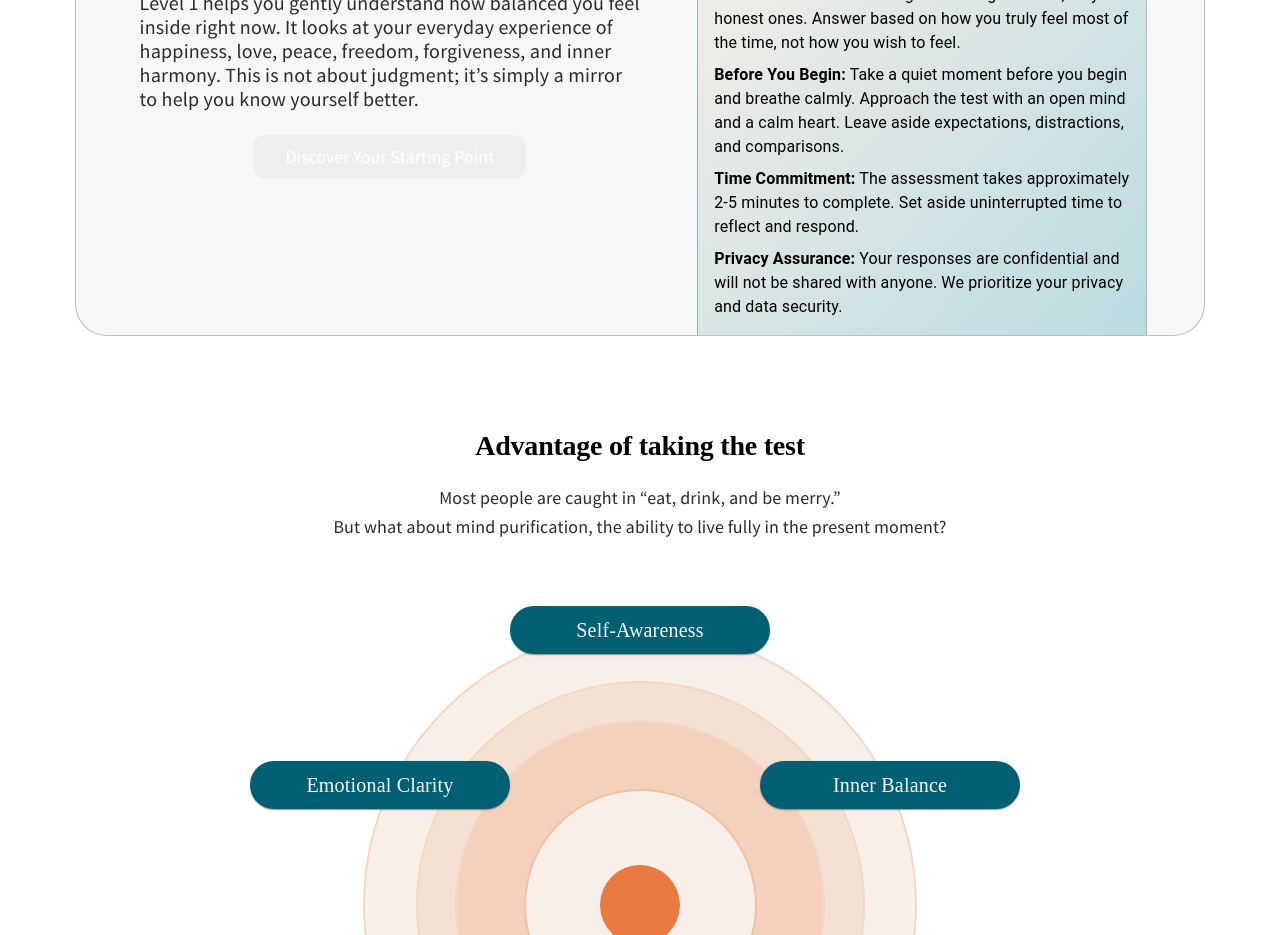
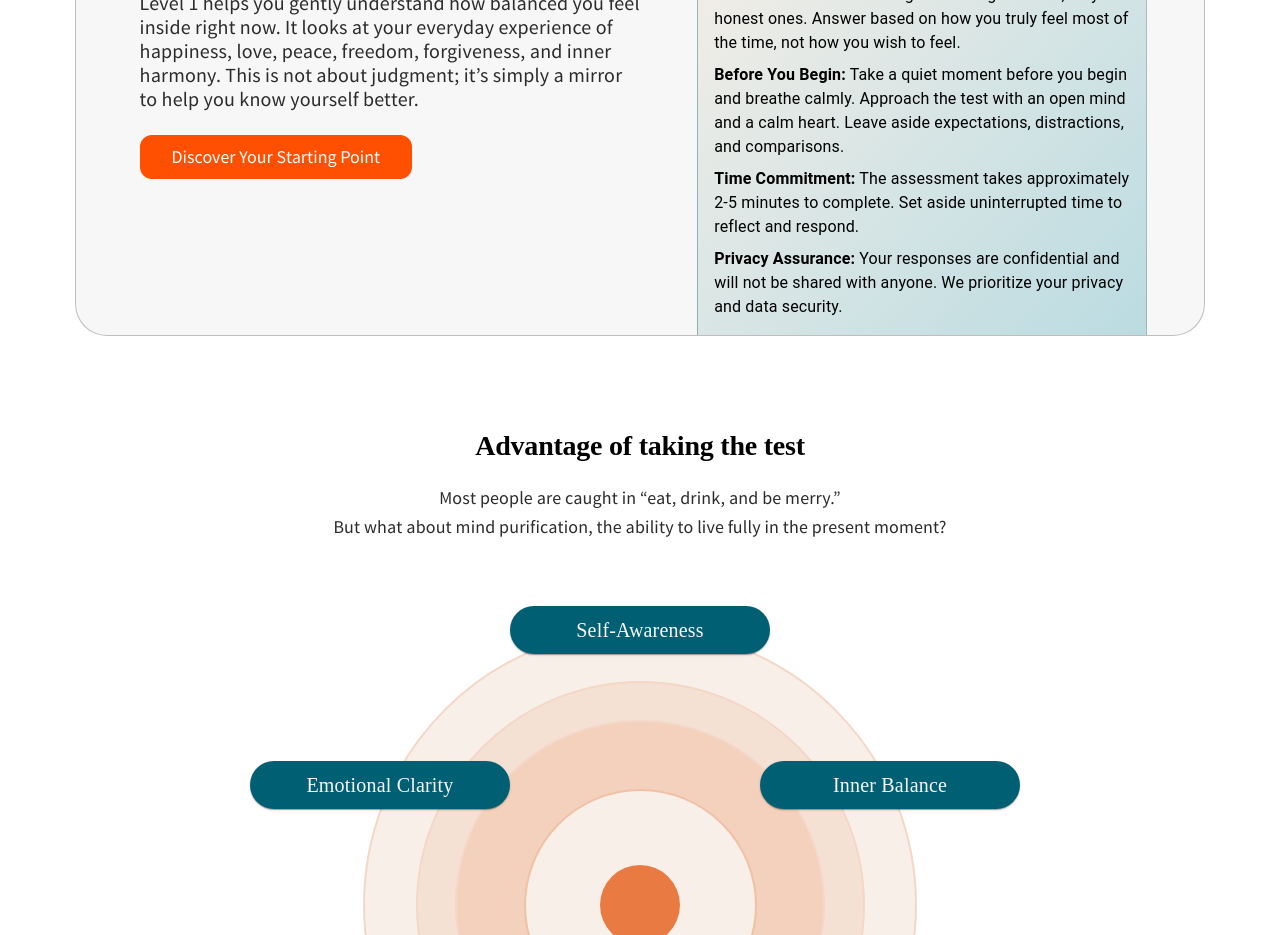
Before and after one commit to SelfScore/Self-Score, a Next.js app in the folder client/: page / in a window 1280 px wide. Shown: the part 1260-2195 px from the top of the page. Built offline with nearby package versions, Linux system fonts and the light colour scheme; no server answers; some icons are missing; a web font is replaced by a local one; what @mui/material-nextjs would draw is missing.

Commit message:
error logging added

```diff
--- a/client/src/app/components/landing/AboutLevels.tsx
+++ b/client/src/app/components/landing/AboutLevels.tsx
@@ -429,36 +429,31 @@ export default function AboutLevels() {
             </Typography>
 
             {/* Button with sequential access validation */}
-            <Box
-              sx={{
-                textAlign: "center",
-                mt: 2,
-                display: "flex",
-                flexDirection: "column",
-                alignItems: "center",
-              }}
-            >
+            <Box sx={{ textAlign: "center", mt: 2 }}>
               <ButtonSelfScore
                 onClick={() => {
                   router.push(`/testInfo?level=${activeTab + 1}`);
                 }}
                 text={
-                  !isLevelUnlocked(activeTab)
-                    ? `Level ${activeTab + 1} Locked`
-                    : "Discover Your Starting Point"
+                  activeTab === 0 || isLevelUnlocked(activeTab)
+                    ? "Discover Your Starting Point"
+                    : `Level ${activeTab + 1} Locked`
                 }
-                disabled={!isLevelUnlocked(activeTab)}
+                disabled={activeTab !== 0 && !isLevelUnlocked(activeTab)}
                 style={{
-                  opacity: !isLevelUnlocked(activeTab) ? 0.6 : 1,
-                  cursor: !isLevelUnlocked(activeTab)
-                    ? "not-allowed"
-                    : "pointer",
-                  backgroundColor: !isLevelUnlocked(activeTab)
-                    ? "#CACACA"
-                    : undefined,
+                  opacity:
+                    activeTab === 0 || isLevelUnlocked(activeTab) ? 1 : 0.6,
+                  cursor:
+                    activeTab === 0 || isLevelUnlocked(activeTab)
+                      ? "pointer"
+                      : "not-allowed",
+                  background:
+                    activeTab === 0 || isLevelUnlocked(activeTab)
+                      ? "#FF4F00"
+                      : "#CACACA",
                 }}
               />
-              {!isLevelUnlocked(activeTab) && (
+              {activeTab !== 0 && !isLevelUnlocked(activeTab) && (
                 <Typography
                   sx={{
                     mt: 1.5,
```
